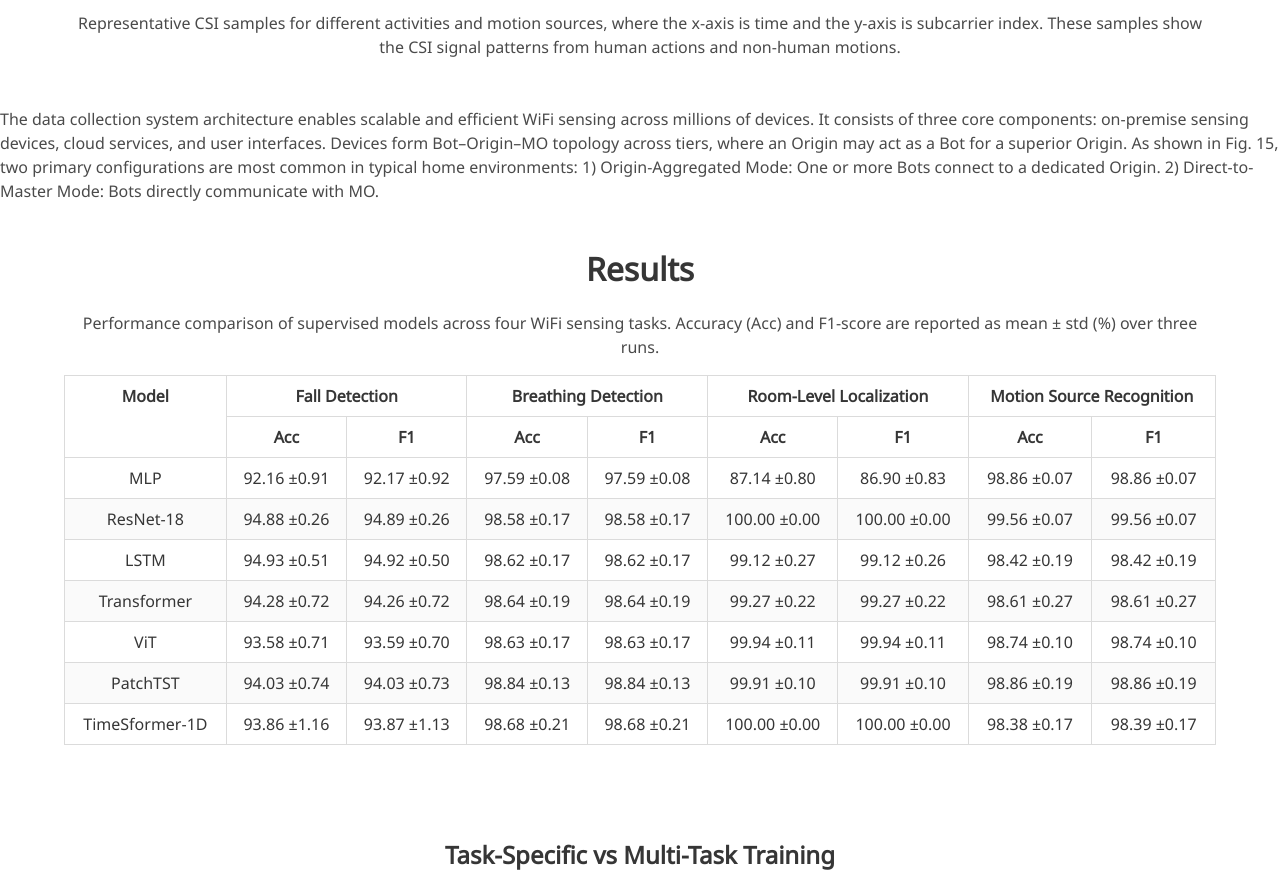
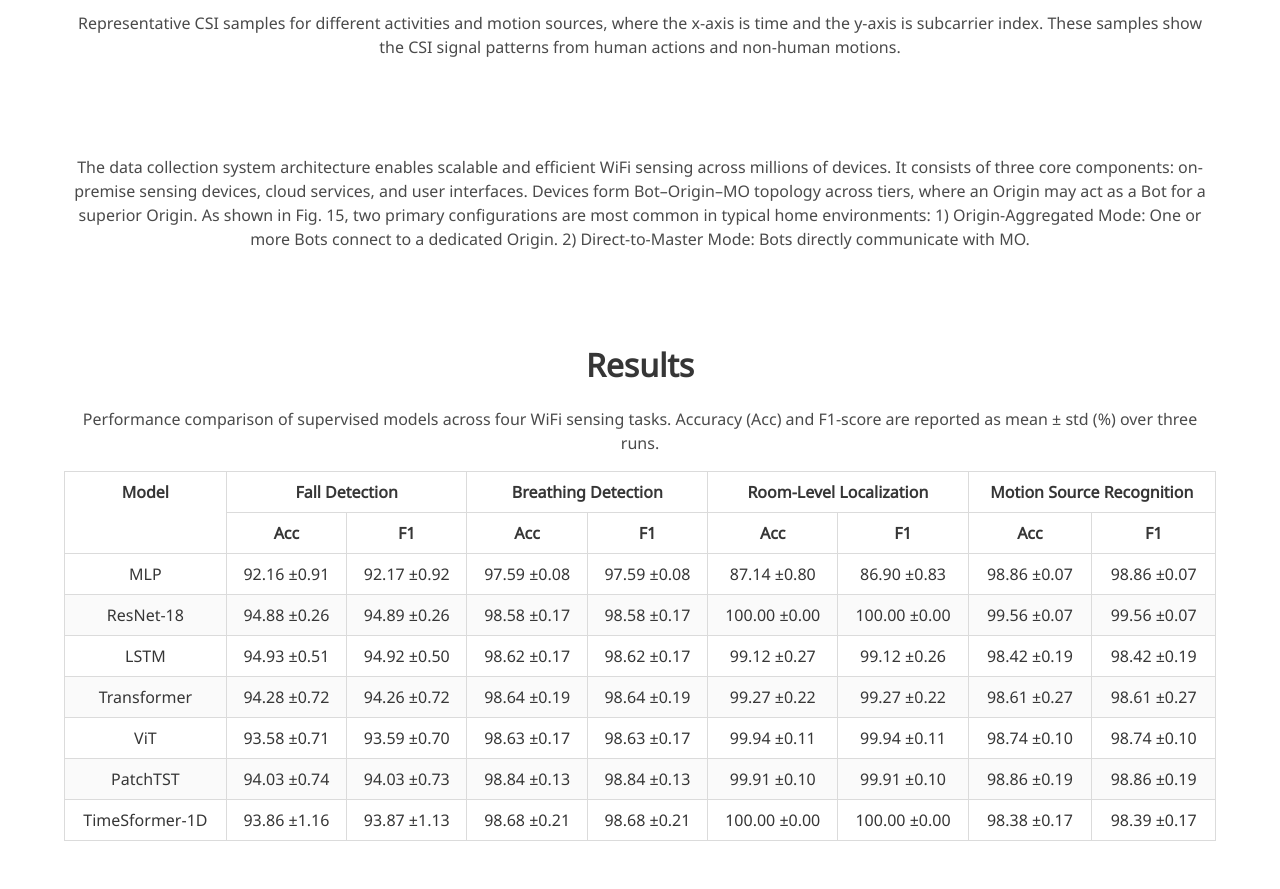
Before and after one commit to ai-iot-sensing/ai-iot-sensing.github.io, a plain HTML site: page projects/project.html in a window 1280 px wide. Shown: the part 2463-3352 px from the top of the page. Drawn offline with Linux system fonts and the light colour scheme; some icons are missing; a web font is replaced by a local one.

Commit message:
minor update

```diff
--- a/projects/project.html
+++ b/projects/project.html
@@ -176,6 +176,9 @@ capture the datasets.
     <p class="mt-2">Representative CSI samples for different activities and motion sources, where the x-axis is time and the y-axis is subcarrier index. These samples show the CSI signal patterns from human actions and non-human motions.</p>
   </div>
 </section>
+
+<section class="section">
+  <div class="container has-text-centered">
  <p>
 The data collection system architecture enables scalable and efficient
 WiFi sensing across millions of devices. It consists of three
@@ -189,7 +192,8 @@ Direct-to-Master Mode: Bots directly communicate with MO.
 
 
           </p>
-
+ </div>
+</section>
 <section class="section">
   <div class="container">
     <div class="columns is-centered">
```
